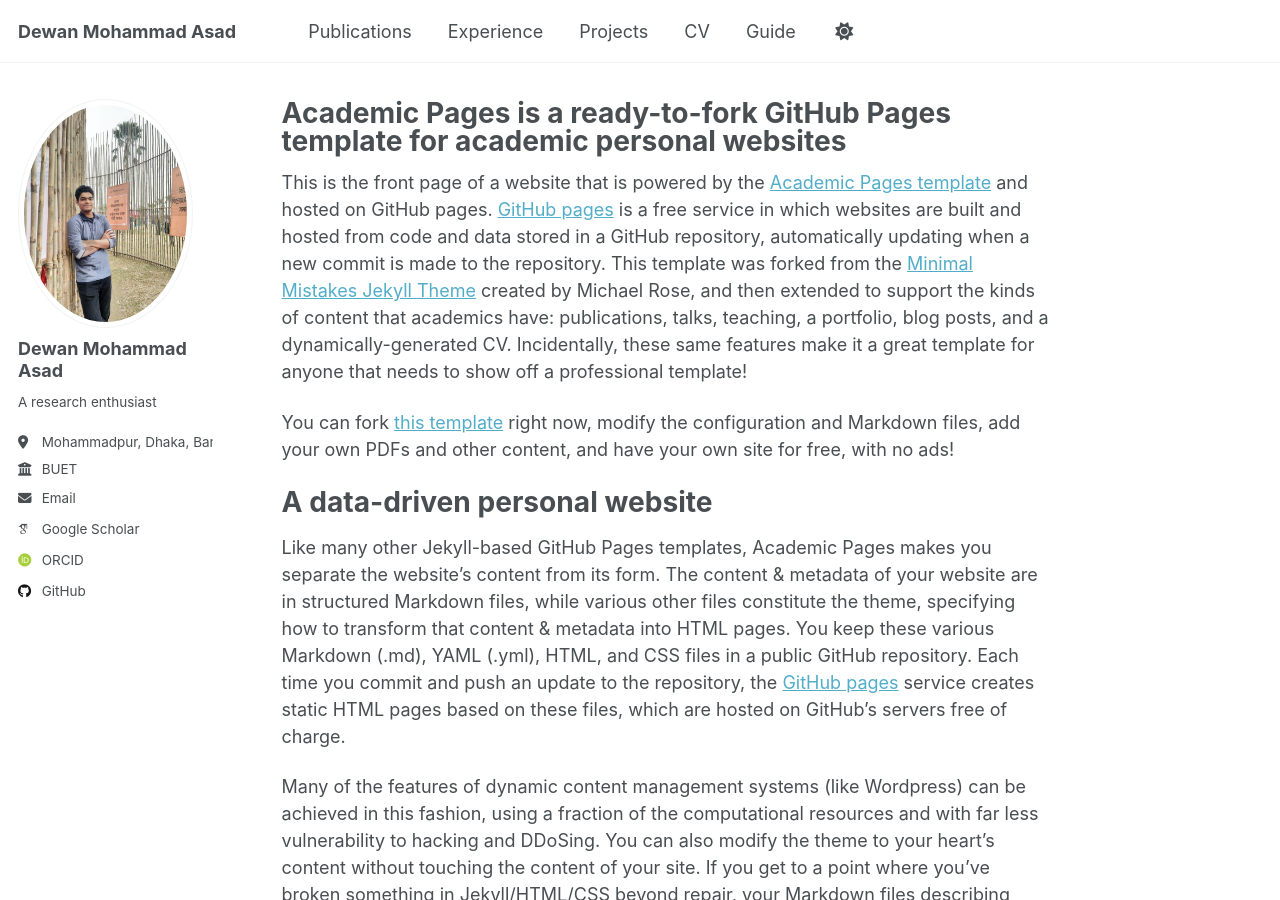
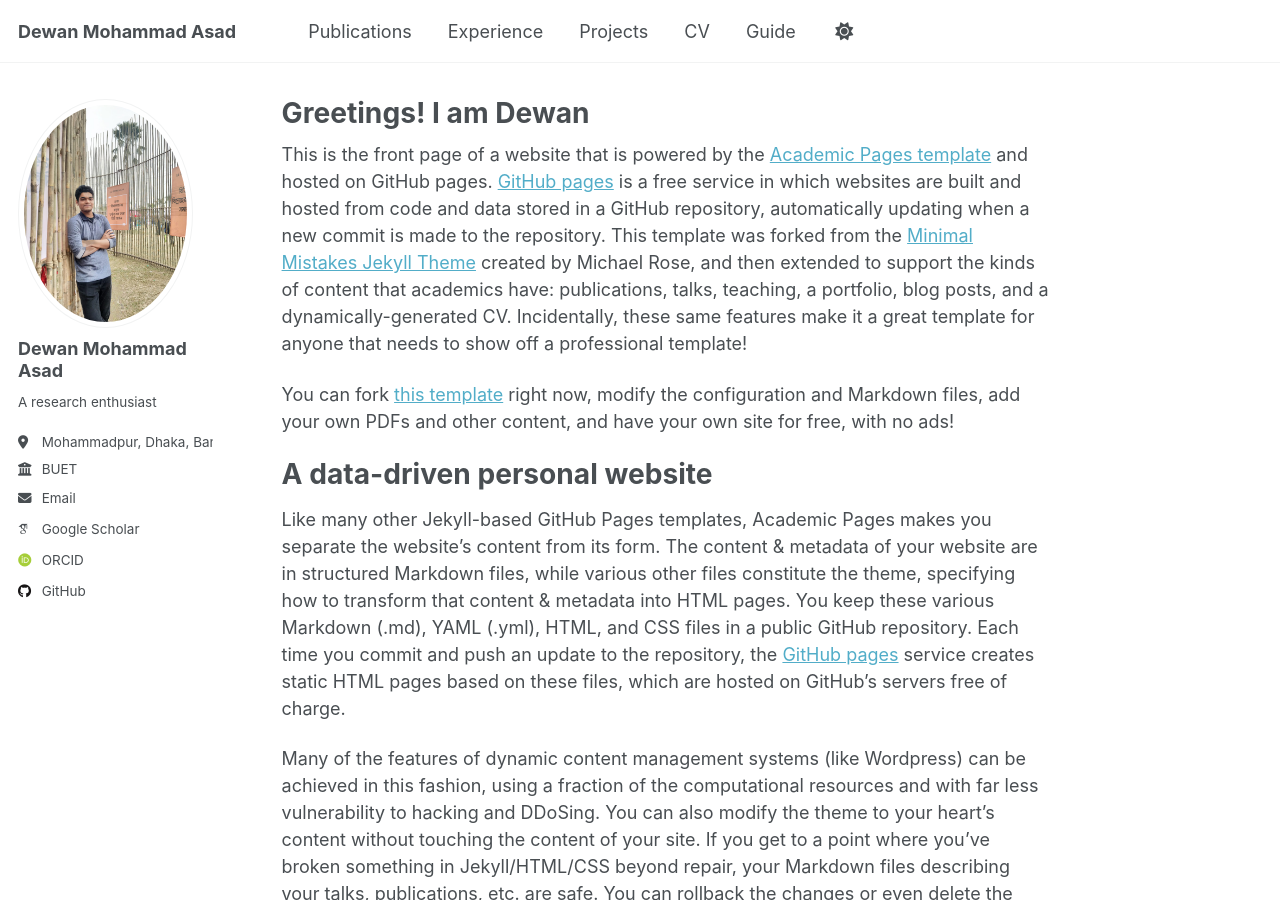
Before and after one commit to dewan-mohammad-asad-d1a/dewan-mohammad-asad-d1a.github.io, a Jekyll site: the page built from _pages/about.md, in a window 1280 px wide and 900 px high. Built offline with Jekyll 4.4.1, drawn with Linux system fonts in a browser that asks for light colours; some web fonts are replaced; a script that is not in the unit is left out.

Commit message:
Update about.md

```diff
--- a/_pages/about.md
+++ b/_pages/about.md
@@ -1,6 +1,6 @@
 ---
 permalink: /
-title: "Academic Pages is a ready-to-fork GitHub Pages template for academic personal websites"
+title:  "Greetings! I am Dewan"
 author_profile: true
 redirect_from:
   - /about/
```
